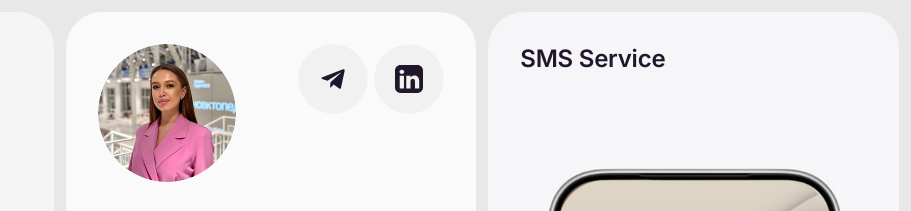
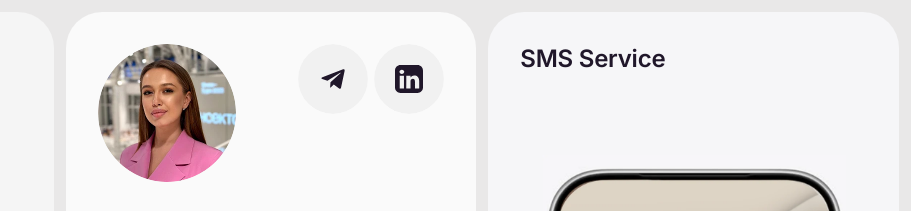
Before and after one commit to ianastasia00/portfolio, a plain HTML site: page index-v2.html in a window 1280 px wide. Shown: the top 211 px of the page, 369-1280 px from the left. Drawn offline with Linux system fonts and the light colour scheme.

Commit message:
Main page v2: new portrait
Co-Authored-By: Claude Opus 5.5 <noreply@anthropic.com>
Claude-Session: https://claude.ai/code/session_01Jq7ktDmW6AK7L1gGg8GTyg

```diff
--- a/index-v2.html
+++ b/index-v2.html
@@ -32,7 +32,7 @@
     <header class="bento__profile">
       <div class="bento__top">
         <a class="contact-tile bento__photo" href="https://t.me/nastuskas" target="_blank" rel="noopener" aria-label="Anastasiia Dronova — contact me on Telegram">
-          <span class="bento__round"><img src="assets/home2/portrait.webp" alt="Anastasiia Dronova" width="276" height="276" fetchpriority="high"></span>
+          <span class="bento__round"><img src="assets/home2/portrait-2.webp" alt="Anastasiia Dronova" width="276" height="276" fetchpriority="high"></span>
           <span class="card__cursor" aria-hidden="true"><span class="card__button">Contact me</span></span>
         </a>
         <nav class="bento__contacts" aria-label="Contacts">
```
Also changed, not shown: assets/home2/portrait-2.webp (added), assets/home2/portrait.webp (deleted).
